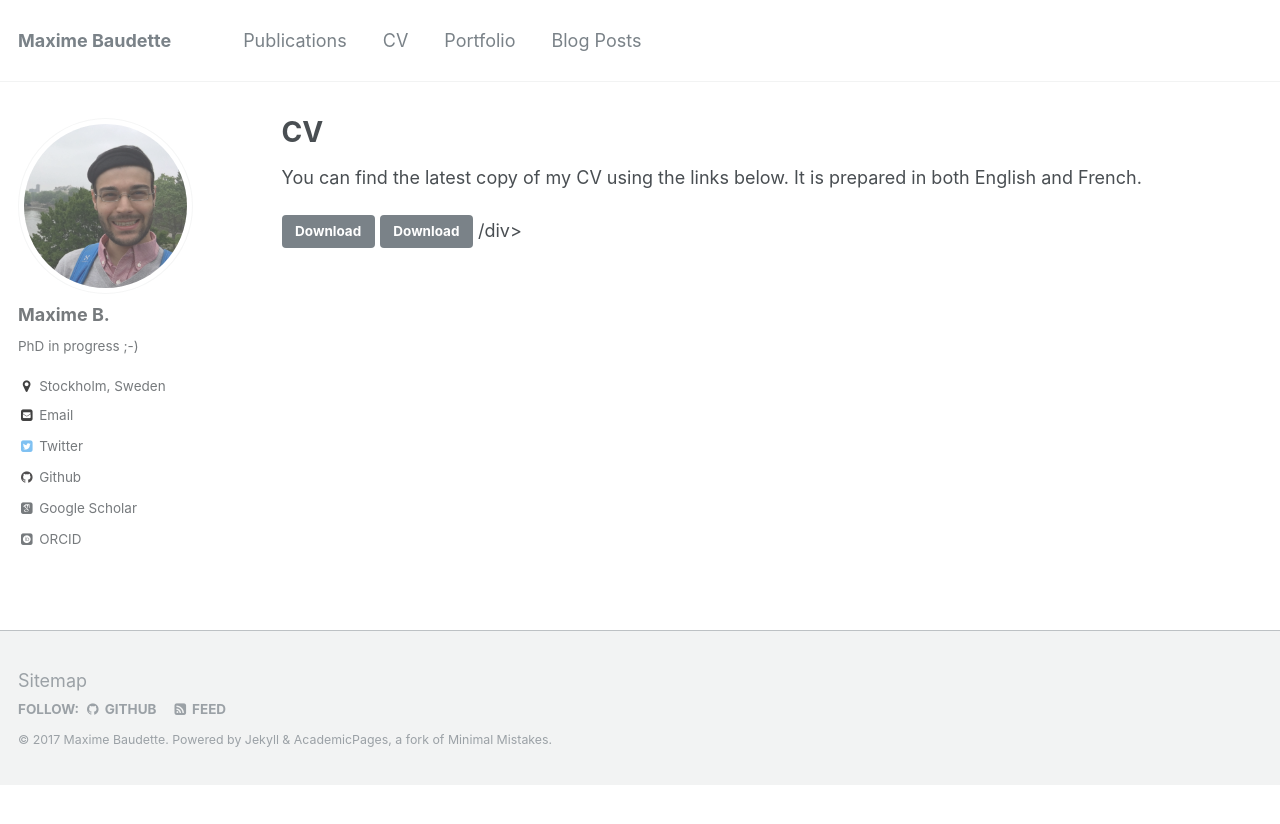
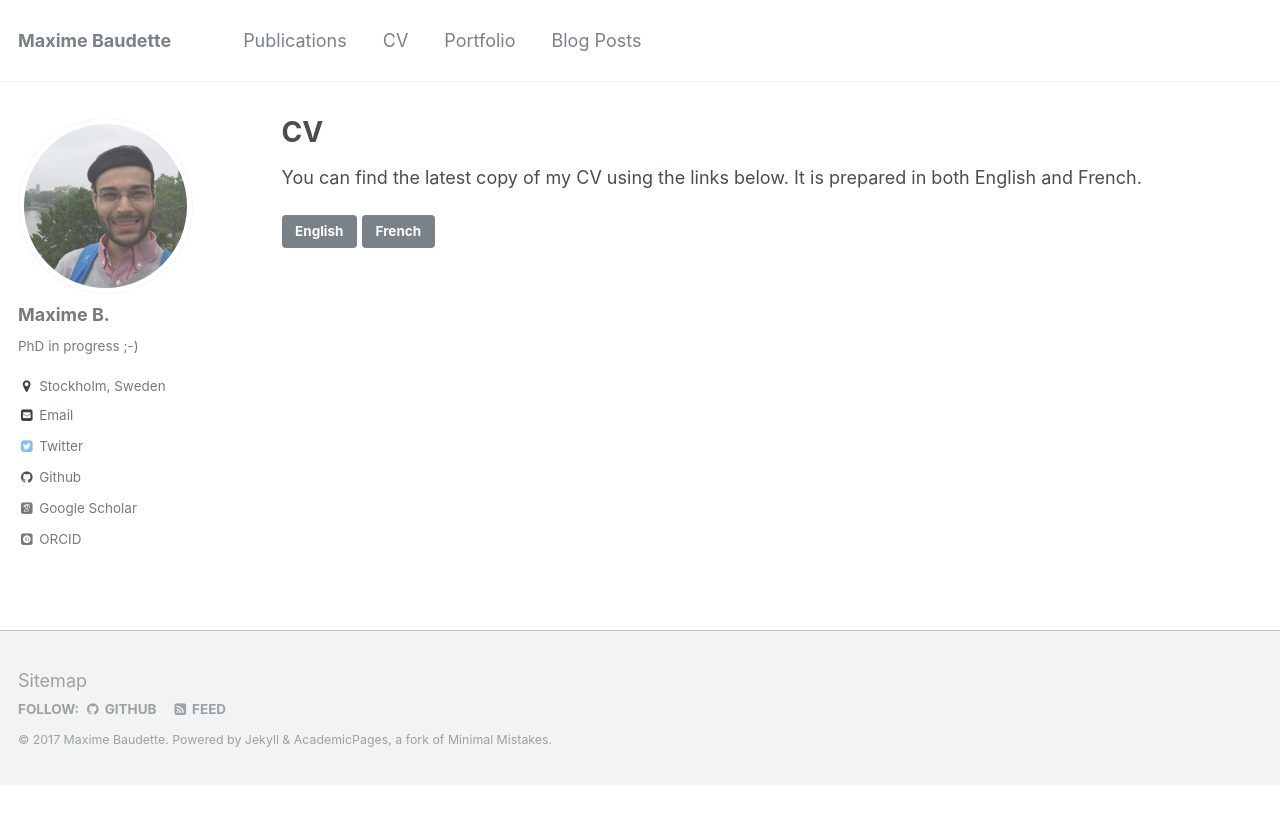
Before and after one commit to MaximeBaudette/MaximeBaudette.github.io, a Jekyll site: the page built from _pages/cv.md, in a window 1280 px wide. Shown: the top 824 px of the page. Built offline with Jekyll 4.4.1, drawn with Linux system fonts in a browser that asks for light colours; some web fonts are replaced; comment, search, counter and statistics services are not loaded.

Commit message:
Fixing caption on CV download buttons

```diff
--- a/_pages/cv.md
+++ b/_pages/cv.md
@@ -14,9 +14,9 @@ redirect_from:
 You can find the latest copy of my CV using the links below. It is prepared in both English and French.
 
 <div>
-      <a class="btn cv-en-download" role="button" title="CV in English" href="https://github.com/MaximeBaudette/MaximeBaudette.github.io/releases/latest">Download</a>
-      <a class="btn cv-fr-download" role="button" title="CV in French" href="https://github.com/MaximeBaudette/MaximeBaudette.github.io/releases/latest">Download</a>
-/div>
+      <a class="btn cv-en-download" role="button" title="CV in English" href="https://github.com/MaximeBaudette/MaximeBaudette.github.io/releases/latest">English</a>
+      <a class="btn cv-fr-download" role="button" title="CV in French" href="https://github.com/MaximeBaudette/MaximeBaudette.github.io/releases/latest">French</a>
+</div>
 
 <script type="text/javascript">
     $(document).ready(function () {
```
